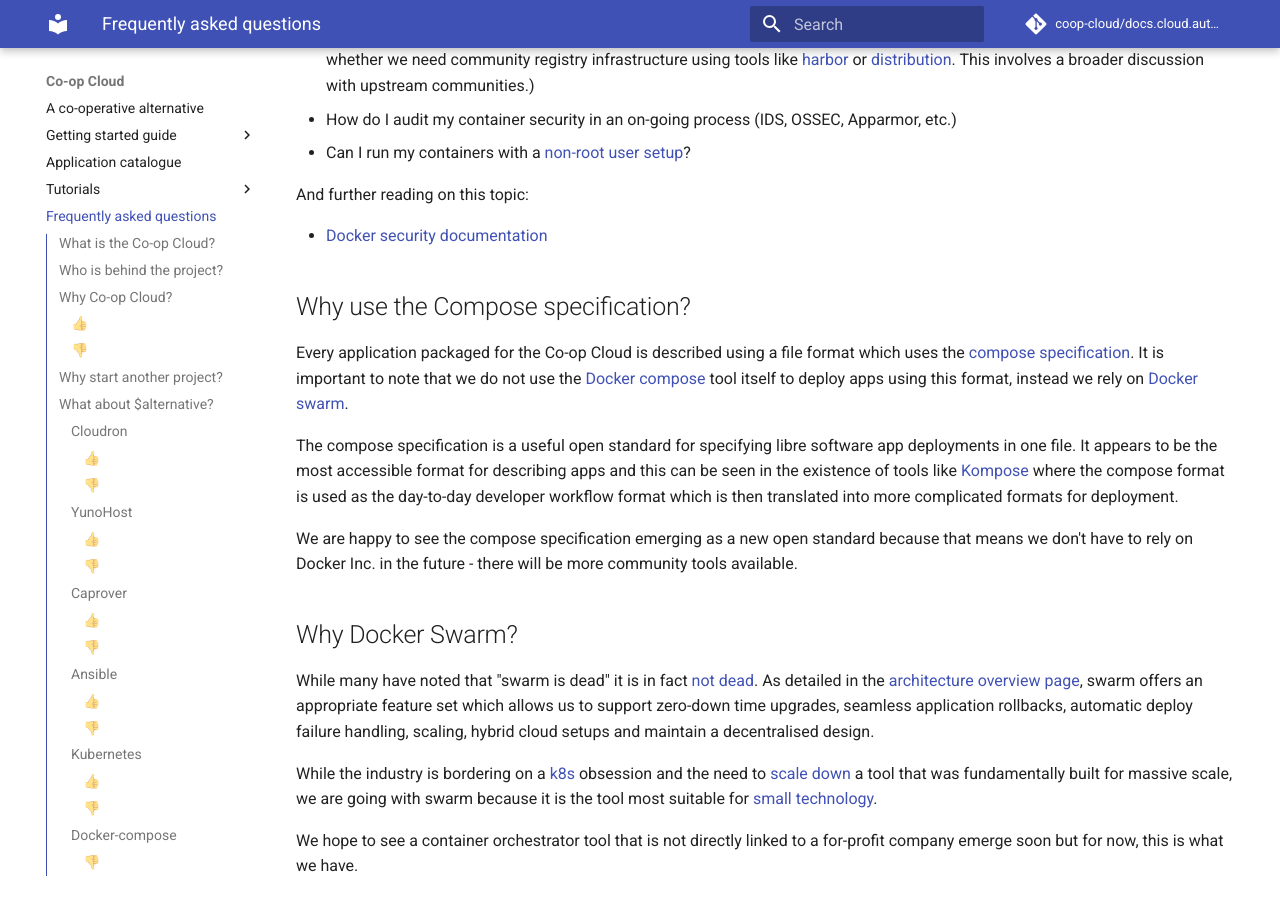
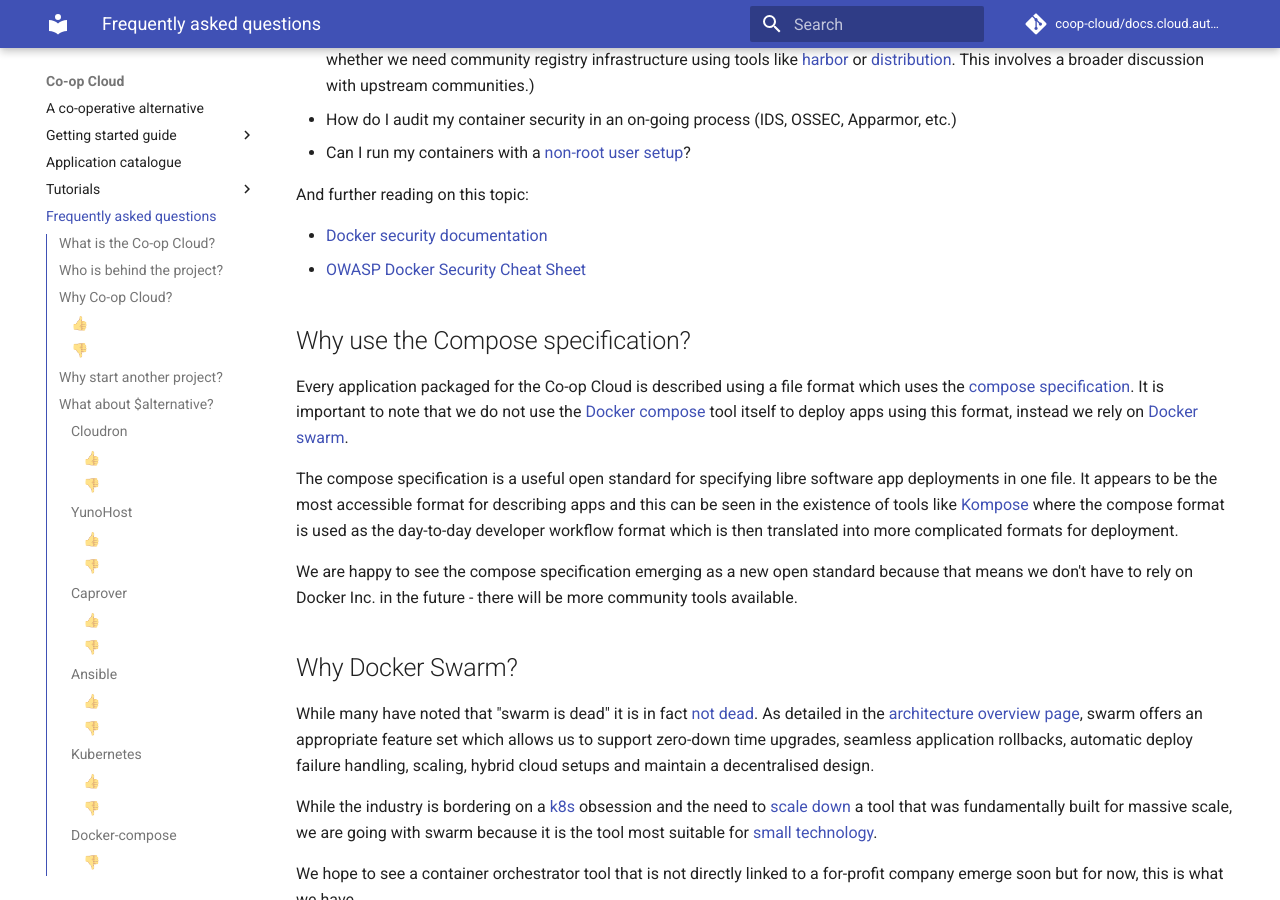
Before and after one commit to mayel/docs.coopcloud.tech, an MkDocs documentation site: the page built from docs/faq.md, in a window 1280 px wide and 900 px high, scrolled down 5522 px. Built offline with MkDocs 1.6.1 and Material for MkDocs 9.7.7, drawn with Linux system fonts in a browser that asks for light colours.

Commit message:
Add OWASP guide

```diff
--- a/docs/faq.md
+++ b/docs/faq.md
@@ -192,6 +192,7 @@
 And further reading on this topic:
 
 - [Docker security documentation](https://docs.docker.com/engine/security/)
+- [OWASP Docker Security Cheat Sheet](https://cheatsheetseries.owasp.org/cheatsheets/Docker_Security_Cheat_Sheet.html)
 
 ## Why use the Compose specification?
 
```
